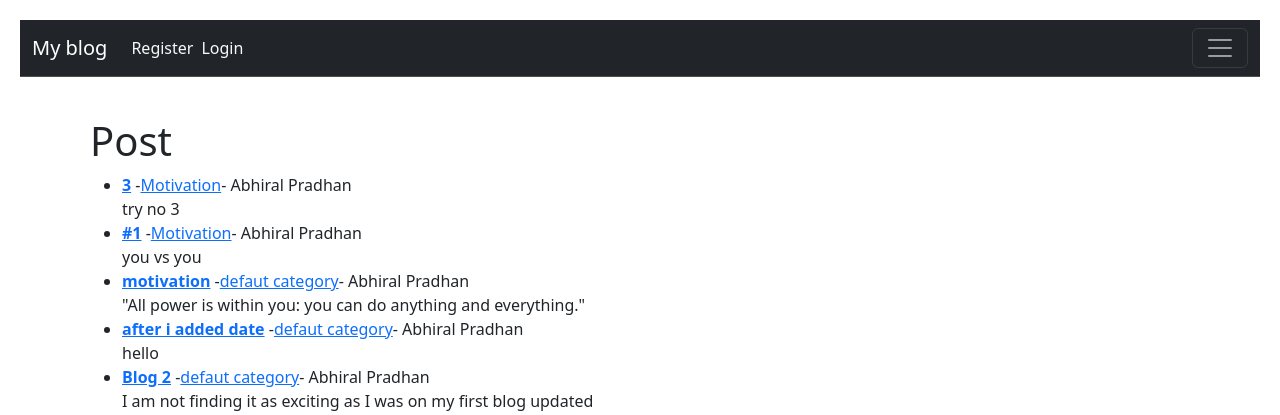
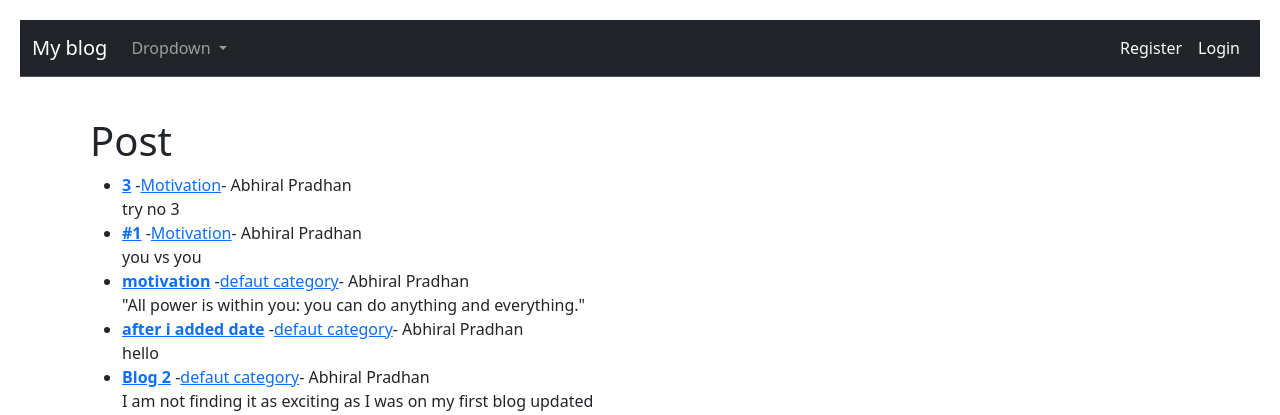
Before and after one commit to A1abhiral/simple-blog, a Django app: page / in a window 1280 px wide. Shown: the top 415 px of the page. Run offline with Django 5.2, Linux system fonts and the light colour scheme; data comes from the database, SQL or seed files in the repository; both versions use the stored data as it was after the commit.

Commit message:
bug in code

```diff
--- a/ablog/theblog/templates/base.html
+++ b/ablog/theblog/templates/base.html
@@ -3,7 +3,7 @@
   <head>
     <meta charset="utf-8">
     <meta name="viewport" content="width=device-width, initial-scale=1">
-    <title>{%block title%}My blog{%endblock title%}</title>
+    <title>{% block title %}My blog{% endblock title %}</title>
     <link href="https://cdn.jsdelivr.net/npm/bootstrap@5.3.3/dist/css/bootstrap.min.css" rel="stylesheet" integrity="sha384-QWTKZyjpPEjISv5WaRU9OFeRpok6YctnYmDr5pNlyT2bRjXh0JMhjY6hW+ALEwIH" crossorigin="anonymous">
     <style>
       body {
@@ -16,40 +16,62 @@
     </style>
   </head>
   <body>
-    <nav class="navbar bg-dark border-bottom border-body" data-bs-theme="dark">
+    <nav class="navbar navbar-expand-lg navbar-dark bg-dark border-bottom border-body" data-bs-theme="dark">
       <div class="container-fluid">
-          <div class="d-flex align-items-center">
-            <a class="navbar-brand" href={%url 'home'%}>My blog</a>
+        <a class="navbar-brand" href="{% url 'home' %}">My blog</a>
+
+        <button class="navbar-toggler" type="button" data-bs-toggle="collapse" data-bs-target="#navbarSupportedContent" aria-controls="navbarSupportedContent" aria-expanded="false" aria-label="Toggle navigation">
+          <span class="navbar-toggler-icon"></span>
+        </button>
+
+        <div class="collapse navbar-collapse" id="navbarSupportedContent">
+          <ul class="navbar-nav me-auto mb-2 mb-lg-0">
+            <li class="nav-item dropdown">
+              <a class="nav-link dropdown-toggle" href="#" id="navbarDropdown" role="button" data-bs-toggle="dropdown" aria-expanded="false">
+                Dropdown
+              </a>
+              <ul class="dropdown-menu" aria-labelledby="navbarDropdown">
+                {%for cat in cat_menu%}
+                <li><a class="dropdown-item" href="{% url 'category' cat|slugify %}">{{cat.name}}</a></li>
+                {%endfor%}
+              </ul>
+            </li>
+          </ul>
+
+          <ul class="navbar-nav ms-auto mb-2 mb-lg-0">
             {% if user.is_authenticated %}
-              <a class="nav-link text-light ms-2" href={%url 'add_post'%}>ADD POST</a>
-              <a class="nav-link text-light ms-2" href={%url 'add_category'%}>ADD Category</a>
+              <li class="nav-item">
+                <a class="nav-link text-light" href="{% url 'add_post' %}">Add Post</a>
+              </li>
+              <li class="nav-item">
+                <a class="nav-link text-light" href="{% url 'add_category' %}">Add Category</a>
+              </li>
+              <li class="nav-item">
                 <form method="POST" action="{% url 'logout' %}" style="display:inline;">
                   {% csrf_token %}
-                <button type="submit" class="btn btn-link nav-link text-light ms-2" style="border:none; background:none;">
+                  <button type="submit" class="btn btn-link nav-link text-light" style="border:none; background:none;">
                     Logout
                   </button>
                 </form>
+              </li>
             {% else %}
-              <a class="nav-link text-light ms-2" href={%url 'register'%}>Register</a>
-              <a class="nav-link text-light ms-2" href={%url 'login'%}>Login</a>
+              <li class="nav-item">
+                <a class="nav-link text-light" href="{% url 'register' %}">Register</a>
+              </li>
+              <li class="nav-item">
+                <a class="nav-link text-light" href="{% url 'login' %}">Login</a>
+              </li>
             {% endif %}
-
-           </div>
-          <button class="navbar-toggler" type="button" data-bs-toggle="collapse" data-bs-target="#navbarSupportedContent" aria-controls="navbarSupportedContent" aria-expanded="false" aria-label="Toggle navigation">
-              <span class="navbar-toggler-icon"></span>
-          </button>
-          <div class="collapse navbar-collapse" id="navbarSupportedContent">
-              <ul class="navbar-nav me-auto mb-2 mb-lg-0">
           </ul>
         </div>
       </div>
     </nav>
 
-
     <div class="container">
       {% block content %}
       {% endblock content %}
     </div>
+
     <script src="https://cdn.jsdelivr.net/npm/bootstrap@5.3.3/dist/js/bootstrap.bundle.min.js" integrity="sha384-YvpcrYf0tY3lHB60NNkmXc5s9fDVZLESaAA55NDzOxhy9GkcIdslK1eN7N6jIeHz" crossorigin="anonymous"></script>
   </body>
 </html>
--- a/ablog/theblog/templates/home.html
+++ b/ablog/theblog/templates/home.html
@@ -4,6 +4,7 @@
 <ul>
     {% for post in object_list %}
     <li>
+
         <strong><a href="{% url 'article-detail' post.pk %}">{{ post.title }}</a></strong> -<a href="{% url 'category' post.category|slugify %}">{{ post.category}}</a>- {{ post.author.first_name }} {{ post.author.last_name }}
         {% if user.is_authenticated %}
         <small><a href="{%url 'update_post' post.pk%}">(edit)</a></small><small><a href="{%url 'delete_post' post.pk%}">(delete)</a></small>
@@ -13,4 +14,5 @@
     </li>
     {% endfor %}
 </ul>
+
 {%endblock content%}
--- a/ablog/theblog/views.py
+++ b/ablog/theblog/views.py
@@ -10,10 +10,18 @@ from django.urls import reverse_lazy
 def CategoryView(request,cat):
     category_post = Post.objects.filter(category=cat.replace('-',' '))
     return render(request,'categories.html',{'cat':cat.replace('-',' '),'category_post':category_post})
+
 class HomeView(ListView):
     model = Post
     template_name = 'home.html'
     ordering = ['-post_date']
+
+    def get_context_data(self, *args,**kwargs) :
+        cat_menu = Category.objects.all()
+        context = super().get_context_data(*args,**kwargs)
+        context["cat_menu"] = cat_menu
+        return context
+
 
 class ArticleDetail(DetailView):
     model = Post
```
Also changed, not shown: ablog/db.sqlite3, ablog/theblog/urls.py (line endings or trailing spaces). Lines whose indentation alone changed are shown as unchanged.
